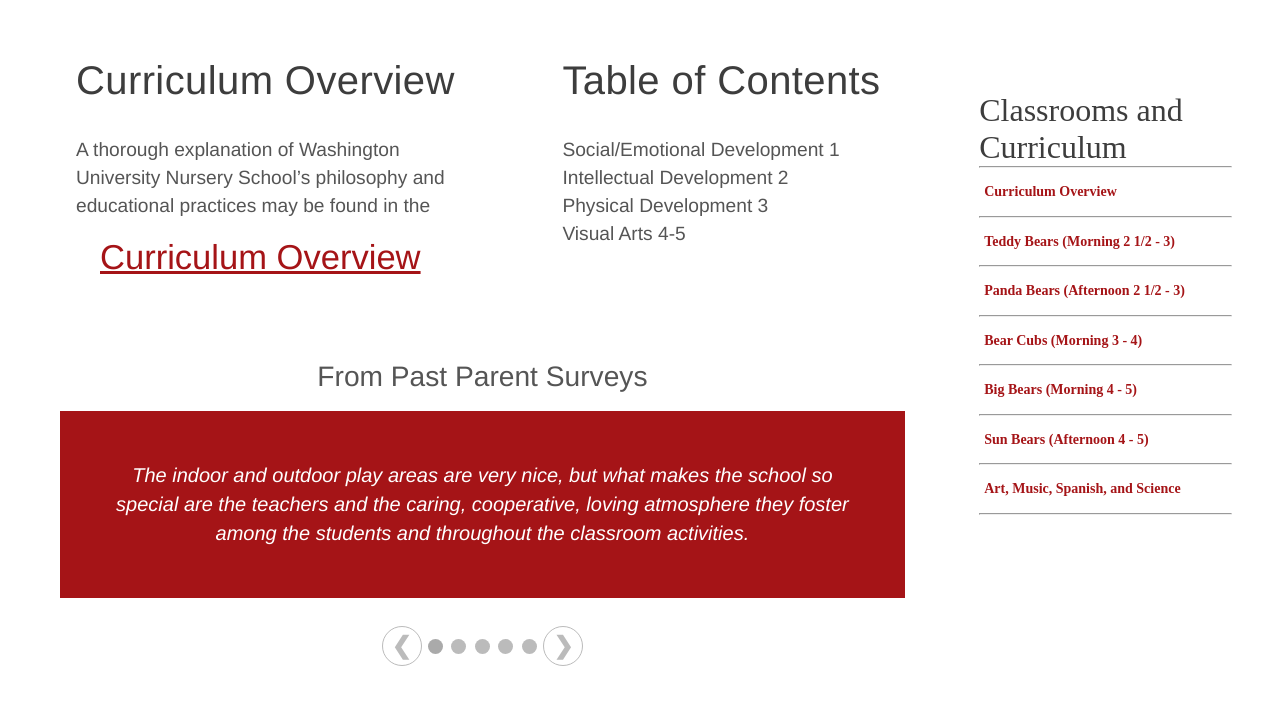
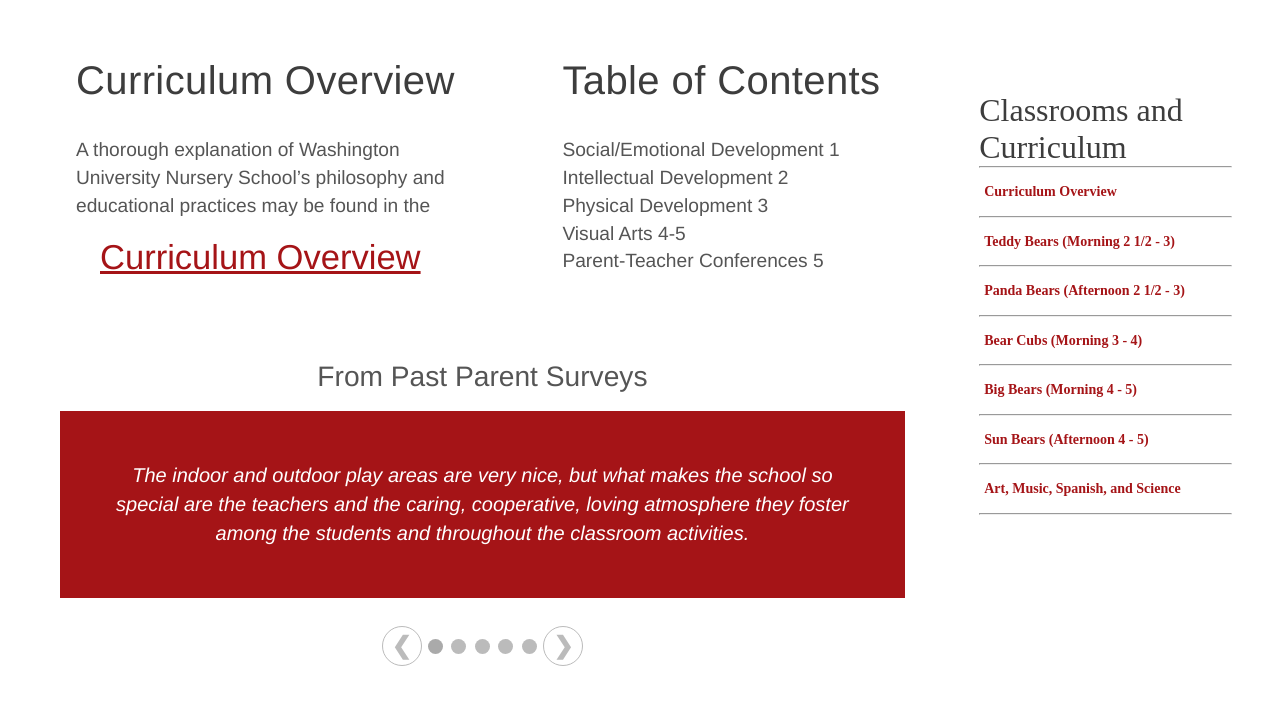
Before and after one commit to cse256-sp2021/information-foraging-aisamuelson, a website: page files/curriculum_overview.html in a window 1280 px wide. Drawn offline with nearby package versions, Linux system fonts and the light colour scheme; files that its build step writes are made by us from their sources; files whose address does not match are found by name.

```diff
--- a/files/curriculum_overview.html
+++ b/files/curriculum_overview.html
@@ -37,6 +37,7 @@
           Intellectual Development      2 <br>
           Physical Development          3 <br>
           Visual Arts                  4-5 <br>
+          Parent-Teacher Conferences  5
         </p>
       </div>
       </div>
```
